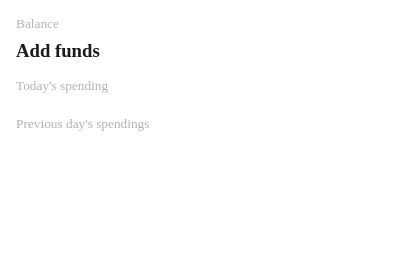
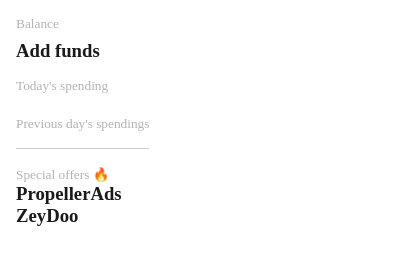
Before and after one commit to milsinery/Propellerads-Advertiser, a browser extension: page src/popup.html in a window 400 px wide. Drawn offline with Linux system fonts and the light colour scheme.

Commit message:
add special offers in popup

```diff
--- a/src/_locales/en/messages.json
+++ b/src/_locales/en/messages.json
@@ -4,7 +4,7 @@
     "description": "Extension name"
   },
   "description": {
-    "message": "This extension shows your balance, spendings for today and the last 6 days",
+    "message": "This extension shows your balance, spendings for today and the last 6 days in realtime.",
     "description": "Extension description"
   }
 }
--- a/src/options.js
+++ b/src/options.js
@@ -8,5 +8,7 @@
       token: loginInput.value,
     });
     window.close();
+  } else {
+    alert("test")
   }
 });
--- a/src/popup.html
+++ b/src/popup.html
@@ -61,6 +61,12 @@
         text-decoration: none;
       }
 
+      hr {
+        border: none;
+        background-color: #cccccc;
+        height: 0.5px;
+      }
+
       .info {
         display: flex;
         flex-direction: column;
@@ -111,6 +117,22 @@
         <small>Previous day's spendings</small>
         <h2 id="history-data" class="info__history-data"></h2>
       </div>
+
+      <hr>
+
+      <div>
+        <small>Special offers 🔥</small>
+        <a
+          href="https://partners.propellerads.com/#/specials"
+          target="_blank"
+          ><h3>PropellerAds</h3></a
+        >
+        <a
+          href="https://zeydoo.com"
+          target="_blank"
+          ><h3>ZeyDoo</h3></a
+        >
+      </div>
     </div>
   </body>
 </html>
```
Also changed, not shown: src/background.js (+10 -16 lines), src/options.html (+6 -5 lines).
